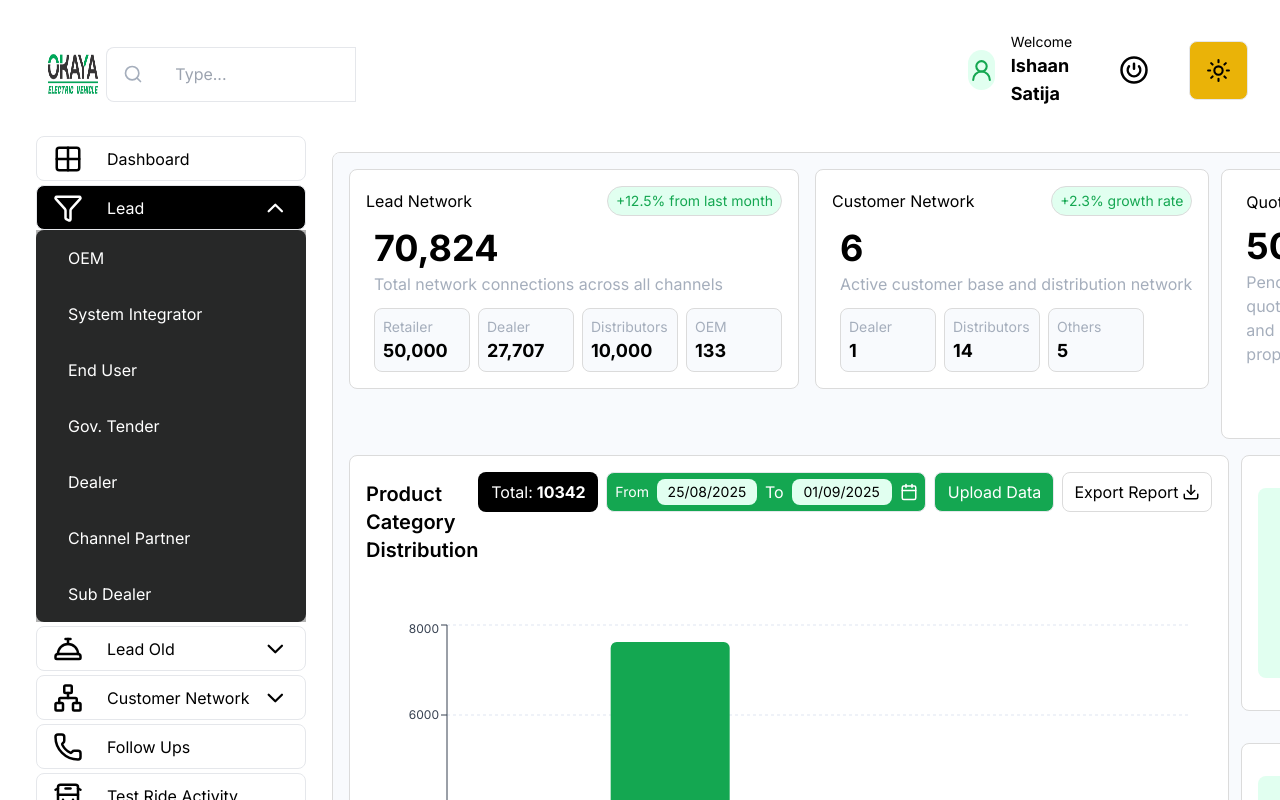
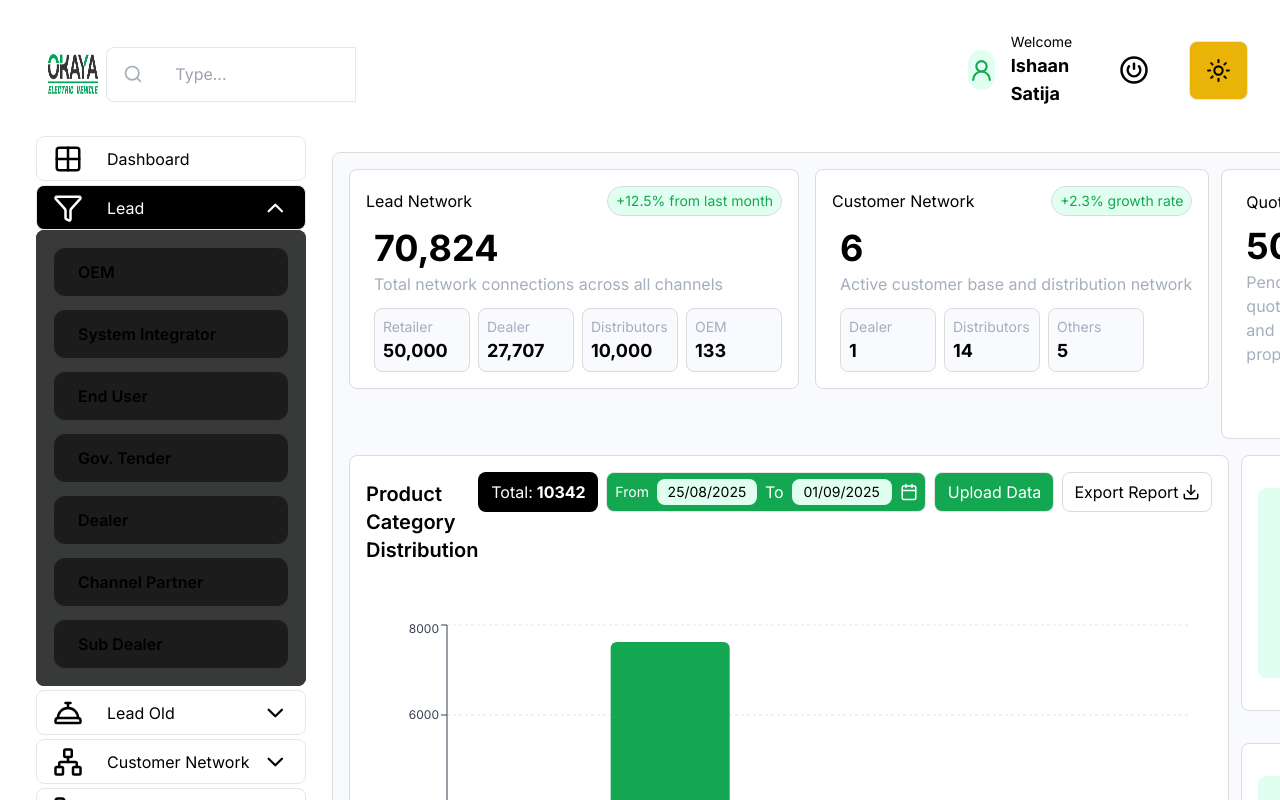
Before and after one commit to Latentpotential/demo, a React (Vite) app: page / in a window 1280 px wide. Both pictures are taken after a click on the button "Lead". Shown: the top 800 px of the page. Built offline with nearby package versions, Linux system fonts and the light colour scheme.

Commit message:
subbuttons improved

```diff
--- a/src/components/SubButton.jsx
+++ b/src/components/SubButton.jsx
@@ -1,7 +1,9 @@
 import { useNavigate } from "react-router-dom";
+import { useState } from "react";
 
 export default function ButtonList({ onSelect }) {
   const navigate = useNavigate();
+  const [selectedIndex, setSelectedIndex] = useState(null);
 
   const items = [
     { label: "OEM", path: "/select" },
@@ -13,23 +15,28 @@ export default function ButtonList({ onSelect }) {
     { label: "Sub Dealer", path: "/select" },
   ];
 
-  const handleClick = (e, item) => {
+  const handleClick = (e, item, index) => {
     e.stopPropagation();
+    setSelectedIndex(index);
     if (onSelect) onSelect(item.label);
     navigate(item.path);
   };
 
   return (
-    <div className="dark:bg-black/50 rounded-lg">
-      <div className="flex flex-col items-start dark:bg-black/50 rounded-lg">
+    <div className="dark:bg-gray-600 rounded-lg border border-gray-500 p-4">
+      <div className="flex flex-col gap-3">
         {items.map((item, index) => (
           <button
             key={index}
             type="button"
-            onClick={(e) => handleClick(e, item)}
-            className="w-full text-left px-8 py-4 transition bg-black/30 text-white hover:bg-black/50"
+            onClick={(e) => handleClick(e, item, index)}
+            className={`w-full text-left px-6 py-3 rounded-xl border transition-all
+              ${selectedIndex === index
+                ? "bg-green-200 text-white border-green-200 shadow-md"
+                : "bg-black/50 dark:dark:bg-black/50 text-black dark:text-white border-gray-500 hover:bg-gray-200 dark:hover:bg-black/50"}
+            `}
           >
-            {item.label}
+            <p className="font-semibold">{item.label}</p>
           </button>
         ))}
       </div>
```
